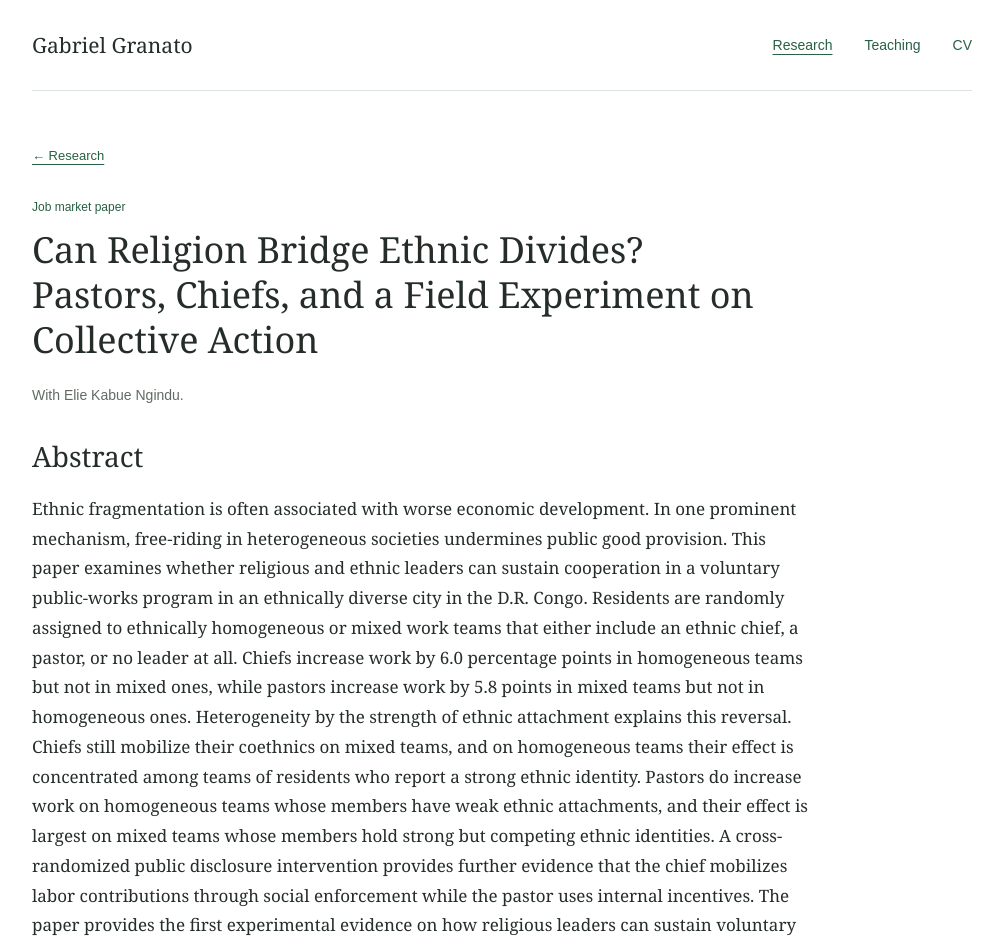
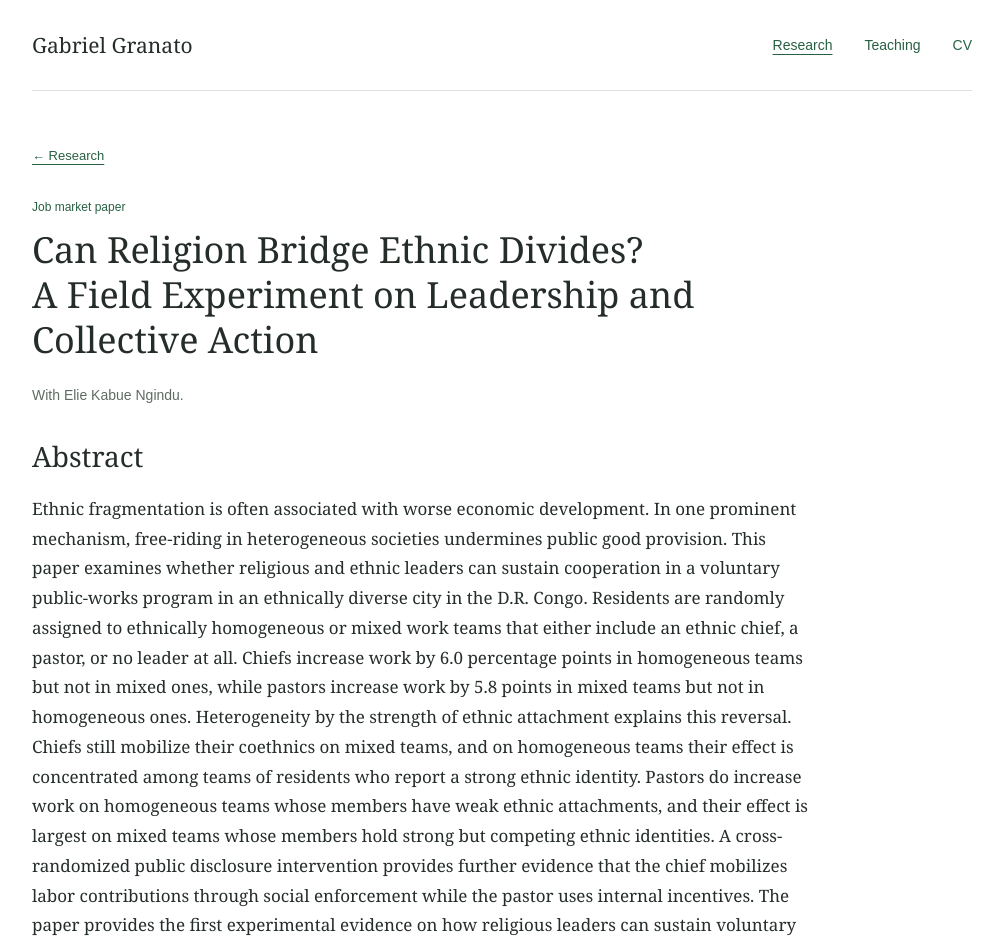
Before and after one commit to gabrielgranato/gabrielgranato.github.io, a Jekyll site: the page built from _research/2024-03-01-religious-leaders-ethnic-divides.md, in a window 1280 px wide. Shown: the top 946 px of the page, without its empty margins (138-1141 px from the left). Built offline with Jekyll 4.4.1, drawn with Linux system fonts in a browser that asks for light colours.

Commit message:
Update JMP subtitle to leadership and collective action

```diff
--- a/_research/2024-03-01-religious-leaders-ethnic-divides.md
+++ b/_research/2024-03-01-religious-leaders-ethnic-divides.md
@@ -1,7 +1,7 @@
 ---
-title: "Can Religion Bridge Ethnic Divides? Pastors, Chiefs, and a Field Experiment on Collective Action"
+title: "Can Religion Bridge Ethnic Divides? A Field Experiment on Leadership and Collective Action"
 short_title: "Can Religion Bridge Ethnic Divides?"
-subtitle: "Pastors, Chiefs, and a Field Experiment on Collective Action"
+subtitle: "A Field Experiment on Leadership and Collective Action"
 collection: research
 category: manuscripts
 permalink: /research/religious-leaders-ethnic-divides
@@ -40,5 +40,5 @@ funding:
   - "Weiss Fund Research Grant"
   - "CEPR ReCIPE PhD Research Grant"
   - "J-PAL Multidisciplinary Grant"
-citation: "Granato, Gabriel and Elie Kabue Ngindu. \"Can Religion Bridge Ethnic Divides? Pastors, Chiefs, and a Field Experiment on Collective Action.\" Job market paper."
+citation: "Granato, Gabriel and Elie Kabue Ngindu. \"Can Religion Bridge Ethnic Divides? A Field Experiment on Leadership and Collective Action.\" Job market paper."
 ---
```
Also changed, not shown: 2 other files.
